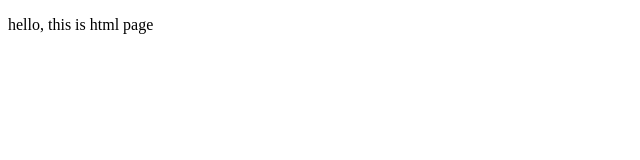
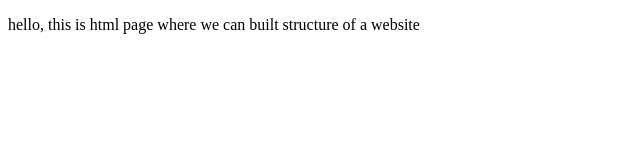
Before and after one commit to syedkamranshah/git-conflict-repo, a plain HTML site: page index.html in a window 1280 px wide. Shown: the whole page, without its empty margins (0-640 px from the left). Drawn offline with Linux system fonts and the light colour scheme.

Commit message:
first commit made to branch1

```diff
--- a/index.html
+++ b/index.html
@@ -9,7 +9,7 @@
 </head>
 
 <body>
-    <p>hello, this is html page</p>
+    <p>hello, this is html page where we can built structure of a website</p>
 </body>
 
 </html>
```
